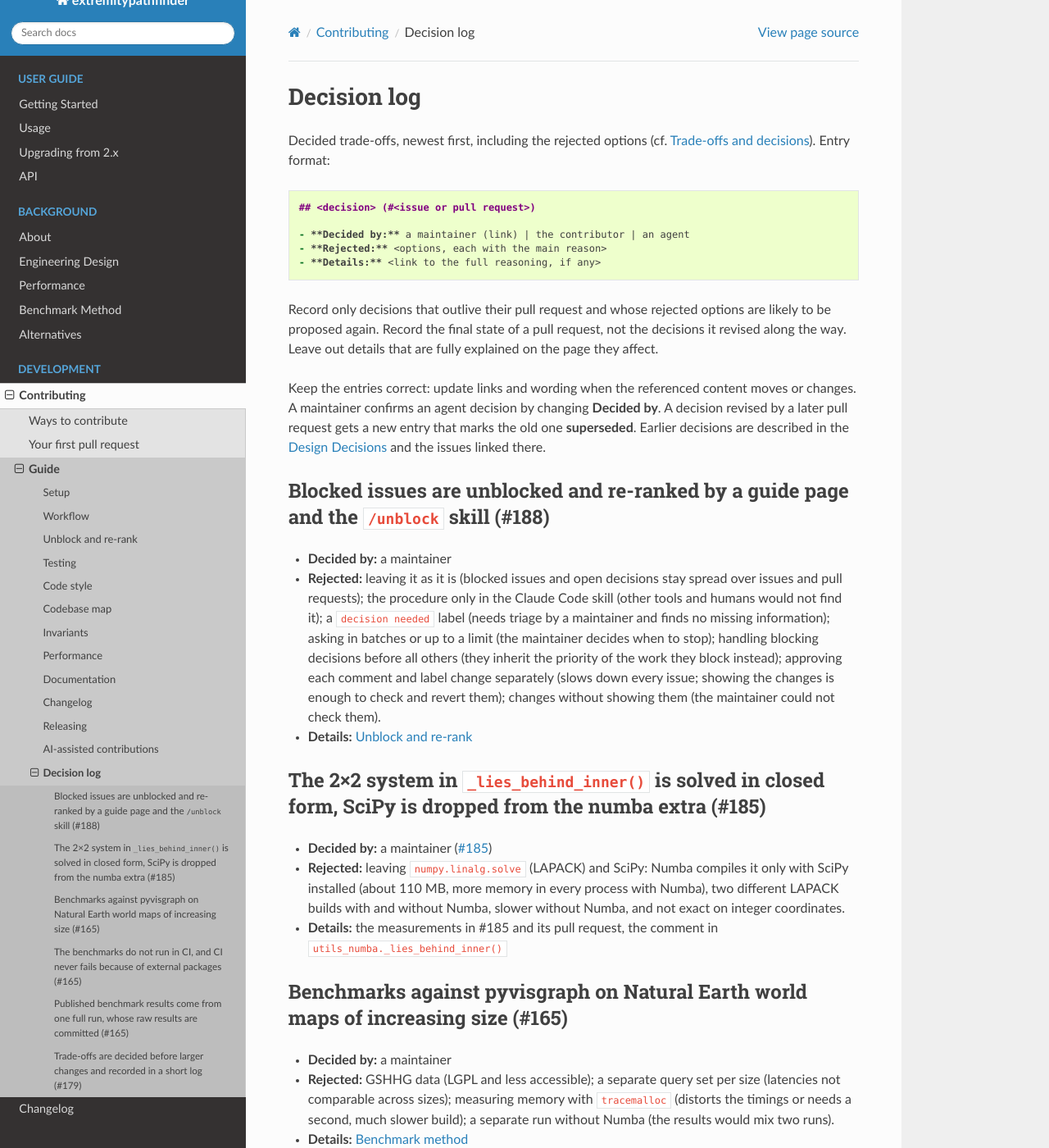
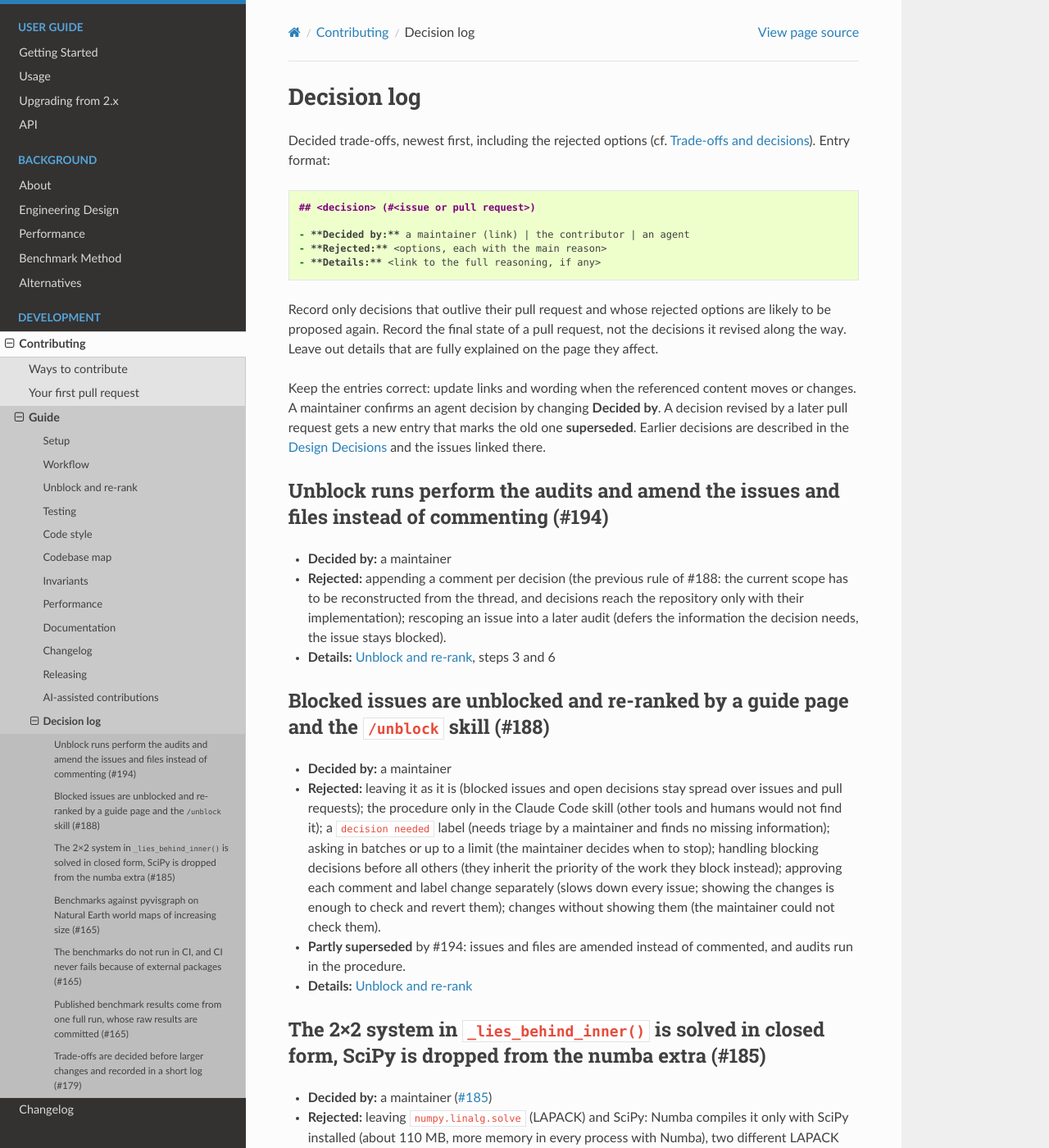
Before and after one commit to jannikmi/extremitypathfinder, a Sphinx documentation site: the page built from docs/contributing/decisions.md, in a window 1280 px wide and 1400 px high. Shown: the whole window at 82% size. Built offline with Sphinx 7.4.7 and the Read the Docs theme 3.1.0, drawn with Linux system fonts in a browser that asks for light colours.

Commit message:
docs: record the decision of #194 in the decision log
Co-Authored-By: Claude Opus 5.5 <noreply@anthropic.com>
Claude-Session: https://claude.ai/code/session_01XJqV753h8cYXbnjzRs7536

```diff
--- a/docs/contributing/decisions.md
+++ b/docs/contributing/decisions.md
@@ -20,6 +20,14 @@ A maintainer confirms an agent decision by changing **Decided by**.
 A decision revised by a later pull request gets a new entry that marks the old one **superseded**.
 Earlier decisions are described in the {ref}`Design Decisions <design_decisions>` and the issues linked there.
 
+## Unblock runs perform the audits and amend the issues and files instead of commenting (#194)
+
+- **Decided by:** a maintainer
+- **Rejected:** appending a comment per decision (the previous rule of #188: the current scope has to be
+  reconstructed from the thread, and decisions reach the repository only with their implementation);
+  rescoping an issue into a later audit (defers the information the decision needs, the issue stays blocked).
+- **Details:** [Unblock and re-rank](unblock-and-rerank.md), steps 3 and 6
+
 ## Blocked issues are unblocked and re-ranked by a guide page and the `/unblock` skill (#188)
 
 - **Decided by:** a maintainer
@@ -30,6 +38,7 @@ Earlier decisions are described in the {ref}`Design Decisions <design_decisions>
   handling blocking decisions before all others (they inherit the priority of the work they block instead);
   approving each comment and label change separately (slows down every issue; showing the changes is enough to check
   and revert them); changes without showing them (the maintainer could not check them).
+- **Partly superseded** by #194: issues and files are amended instead of commented, and audits run in the procedure.
 - **Details:** [Unblock and re-rank](unblock-and-rerank.md)
 
 ## The 2×2 system in `_lies_behind_inner()` is solved in closed form, SciPy is dropped from the numba extra (#185)
```
